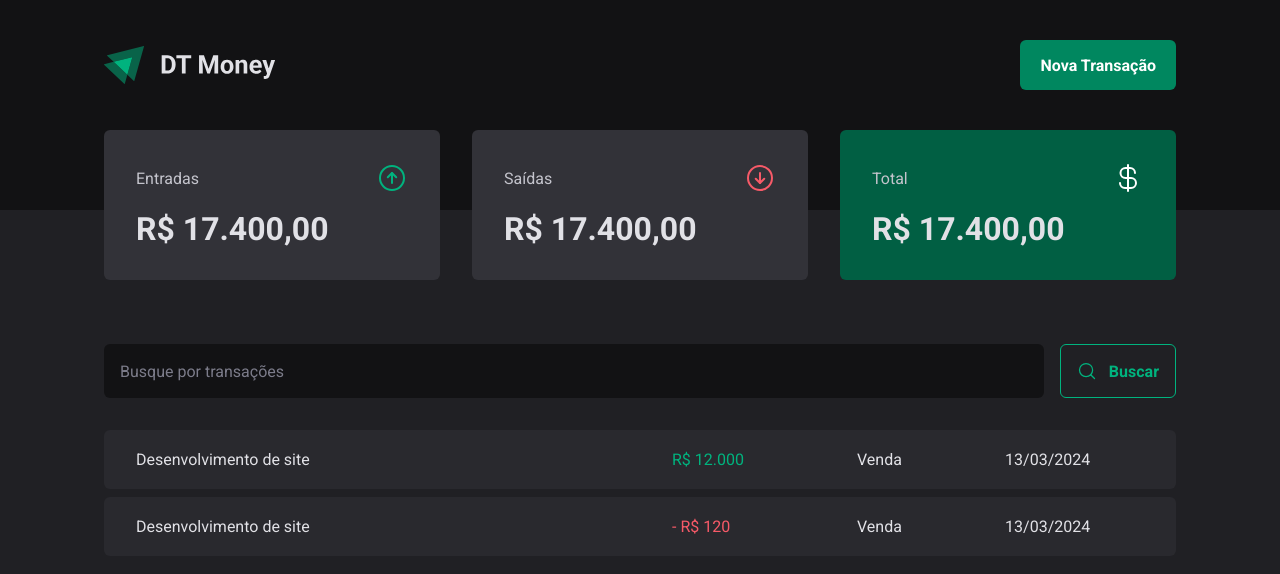
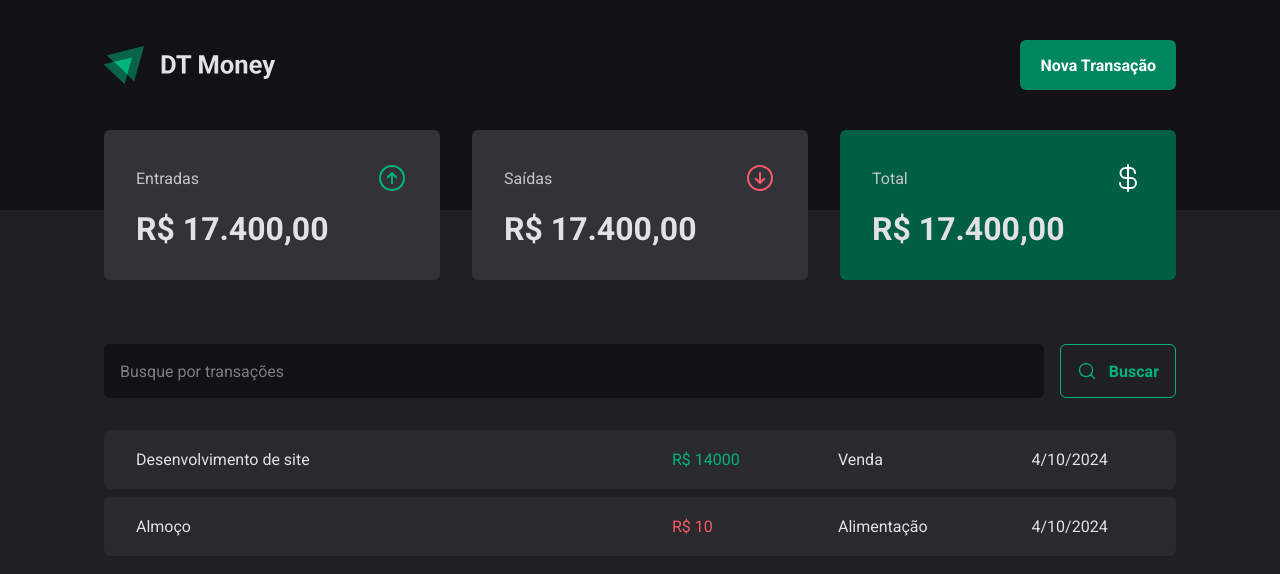
Before and after one commit to LucasMagnago/03-dt-money, a React (Vite) app: page / in a window 1280 px wide. Shown: the top 574 px of the page. Built offline with nearby package versions, Linux system fonts and the light colour scheme; data requests are answered from the project's data file.

Commit message:
realizando requisição http

```diff
--- a/package.json
+++ b/package.json
@@ -5,6 +5,7 @@
   "type": "module",
   "scripts": {
     "dev": "vite",
+    "dev:server": "json-server server.json -p 3333 -w  -d 500",
     "build": "tsc && vite build",
     "lint": "eslint . --ext ts,tsx --report-unused-disable-directives --max-warnings 0",
     "preview": "vite preview"
@@ -28,6 +29,7 @@
     "eslint": "^8.57.0",
     "eslint-plugin-react-hooks": "^4.6.0",
     "eslint-plugin-react-refresh": "^0.4.6",
+    "json-server": "^0.17.4",
     "typescript": "^5.2.2",
     "vite": "^5.2.0"
   }
--- /dev/null
+++ b/server.json
@@ -0,0 +1,20 @@
+{
+    "transactions": [
+        {
+            "id": 1,
+            "description": "Desenvolvimento de site",
+            "type": "income",
+            "category": "Venda",
+            "price": 14000,
+            "createdAt": "2024-04-10T21:51:53.018Z"
+        },
+        {
+            "id": 2,
+            "description": "Almoço",
+            "type": "outcome",
+            "category": "Alimentação",
+            "price": 10,
+            "createdAt": "2024-04-10T21:51:53.018Z"
+        }
+    ]
+}
--- a/src/pages/Transactions/index.tsx
+++ b/src/pages/Transactions/index.tsx
@@ -1,3 +1,4 @@
+import { useEffect, useState } from 'react'
 import { Header } from '../../components/Header'
 import { Summary } from '../../components/Summary'
 import { SearchForm } from './components/SearchForm'
@@ -7,7 +8,29 @@ import {
   TransactionsTable,
 } from './styles'
 
+interface Transaction {
+  id: number
+  description: string
+  type: 'income' | 'outcome'
+  price: number
+  category: string
+  createdAt: string
+}
+
 export function Transactions() {
+  const [transactions, setTransactions] = useState<Transaction[]>([])
+
+  async function loadTransactions() {
+    const response = await fetch('http://localhost:3333/transactions')
+    const data = await response.json()
+
+    setTransactions(data)
+  }
+
+  useEffect(() => {
+    loadTransactions()
+  }, [])
+
   return (
     <div>
       <Header />
@@ -17,22 +40,22 @@ export function Transactions() {
         <SearchForm />
         <TransactionsTable>
           <tbody>
-            <tr>
-              <td width="50%">Desenvolvimento de site</td>
-              <td>
-                <PriceHighligth variant="income">R$ 12.000</PriceHighligth>
-              </td>
-              <td>Venda</td>
-              <td>13/03/2024</td>
-            </tr>
-            <tr>
-              <td width="50%">Desenvolvimento de site</td>
-              <td>
-                <PriceHighligth variant="outcome"> - R$ 120</PriceHighligth>
-              </td>
-              <td>Venda</td>
-              <td>13/03/2024</td>
-            </tr>
+            {transactions.map((transaction) => {
+              return (
+                <tr key={transaction.id}>
+                  <td width="50%">{transaction.description}</td>
+                  <td>
+                    <PriceHighligth variant={transaction.type}>
+                      R$ {transaction.price}
+                    </PriceHighligth>
+                  </td>
+                  <td>{transaction.category}</td>
+                  <td>
+                    {new Date(transaction.createdAt).toLocaleDateString()}
+                  </td>
+                </tr>
+              )
+            })}
           </tbody>
         </TransactionsTable>
       </TransactionsContainer>
```
Also changed, not shown: 1 other file (tests, documents, lock files or other folders).
